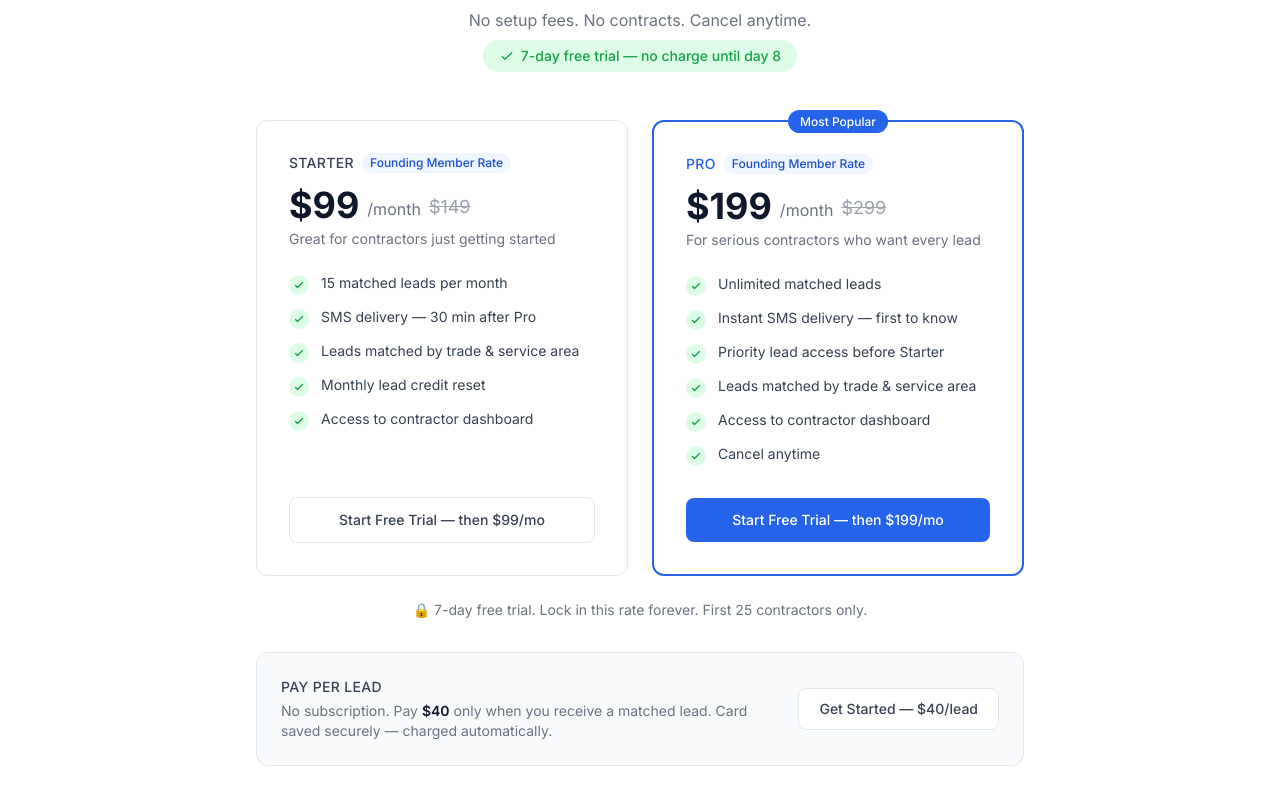
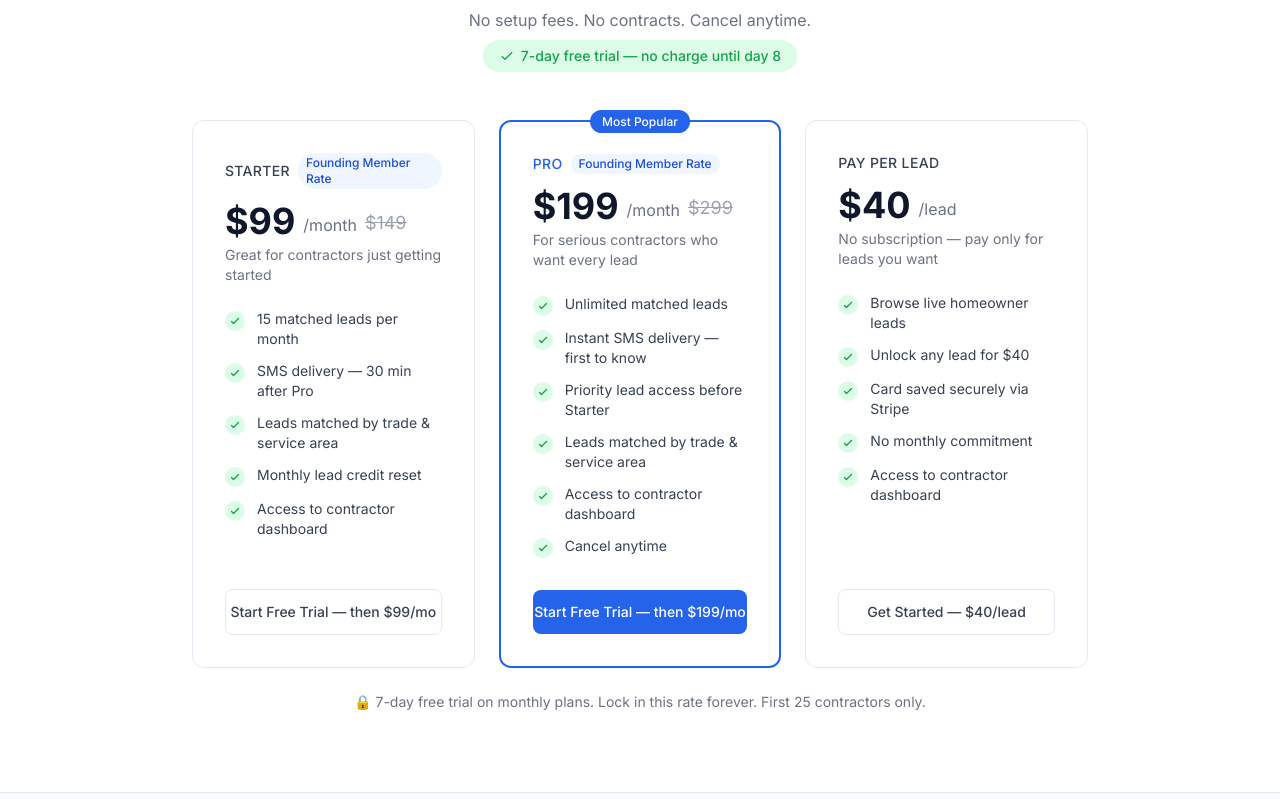
Before and after one commit to jonathannaia/JobDeck, a Next.js app: page /contractors in a window 1280 px wide. Shown: the part 981-1780 px from the top of the page. Built offline with nearby package versions, Linux system fonts and the light colour scheme.

Commit message:
Make pay-per-lead a proper pricing card

```diff
--- a/app/contractors/page.tsx
+++ b/app/contractors/page.tsx
@@ -82,7 +82,7 @@ export default function ContractorsPage() {
             </span>
           </div>
 
-          <div className="grid grid-cols-1 md:grid-cols-2 gap-6 max-w-3xl mx-auto">
+          <div className="grid grid-cols-1 md:grid-cols-3 gap-6 max-w-5xl mx-auto">
             {/* Starter */}
             <div className="bg-white border border-[#e2e8f0] rounded-xl p-8 flex flex-col">
               <div className="mb-6">
@@ -150,26 +150,38 @@ export default function ContractorsPage() {
                 Start Free Trial — then $199/mo
               </Link>
             </div>
-          </div>
 
-          <p className="text-center text-[#6b7280] text-sm mt-6">
-            🔒 7-day free trial. Lock in this rate forever. First 25 contractors only.
-          </p>
-
-          {/* Pay Per Lead */}
-          <div className="mt-8 max-w-3xl mx-auto">
-            <div className="bg-[#f8fafc] border border-[#e2e8f0] rounded-xl p-6 flex flex-col sm:flex-row items-start sm:items-center justify-between gap-4">
-              <div>
-                <div className="flex items-center gap-2 mb-1">
+            {/* Pay Per Lead */}
+            <div className="bg-white border border-[#e2e8f0] rounded-xl p-8 flex flex-col">
+              <div className="mb-6">
+                <div className="flex items-center gap-2 mb-3">
                   <span className="text-[#374151] text-sm font-medium uppercase tracking-wide">Pay Per Lead</span>
                 </div>
-                <p className="text-[#6b7280] text-sm">No subscription. Pay <span className="font-semibold text-[#0f172a]">$40</span> only when you receive a matched lead. Card saved securely — charged automatically.</p>
+                <div className="flex items-end gap-2 mb-1">
+                  <span className="text-4xl font-bold text-[#0f172a]">$40</span>
+                  <span className="text-[#6b7280] pb-1">/lead</span>
+                </div>
+                <p className="text-[#6b7280] text-sm">No subscription — pay only for leads you want</p>
               </div>
-              <Link href="/contractors/signup?plan=pay_per_lead" className="shrink-0 bg-white border border-[#e2e8f0] hover:border-[#94a3b8] text-[#374151] font-medium px-5 py-2.5 rounded-lg transition-colors text-center text-sm whitespace-nowrap">
+
+              <ul className="space-y-3 mb-8 flex-1">
+                {['Browse live homeowner leads', 'Unlock any lead for $40', 'Card saved securely via Stripe', 'No monthly commitment', 'Access to contractor dashboard'].map(f => (
+                  <li key={f} className="flex items-start gap-3 text-sm text-[#374151]">
+                    <CheckIcon />
+                    {f}
+                  </li>
+                ))}
+              </ul>
+
+              <Link href="/contractors/signup?plan=pay_per_lead" className="w-full bg-white border border-[#e2e8f0] hover:border-[#94a3b8] text-[#374151] font-medium py-3 rounded-lg transition-colors text-center text-sm block">
                 Get Started — $40/lead
               </Link>
             </div>
           </div>
+
+          <p className="text-center text-[#6b7280] text-sm mt-6">
+            🔒 7-day free trial on monthly plans. Lock in this rate forever. First 25 contractors only.
+          </p>
         </div>
       </section>
 
```
